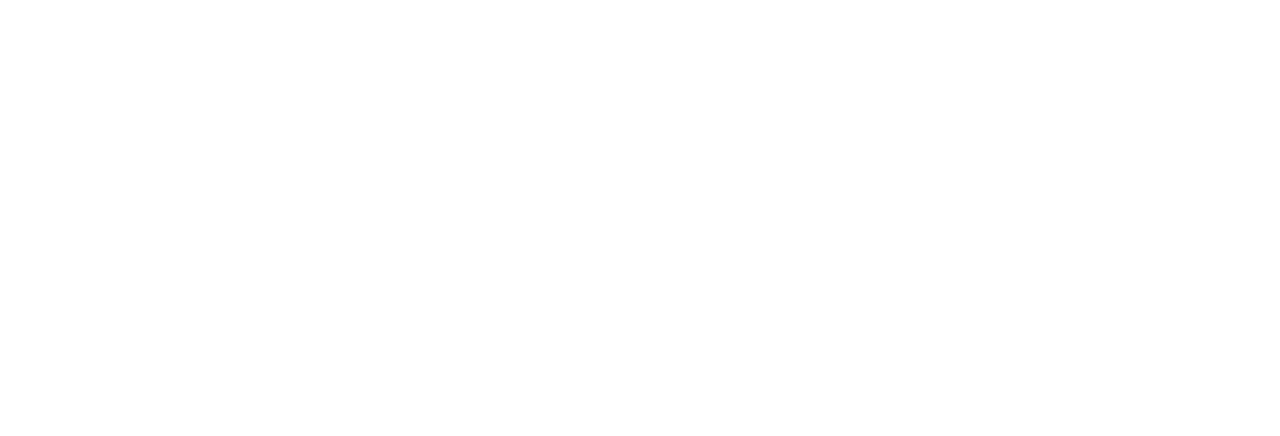
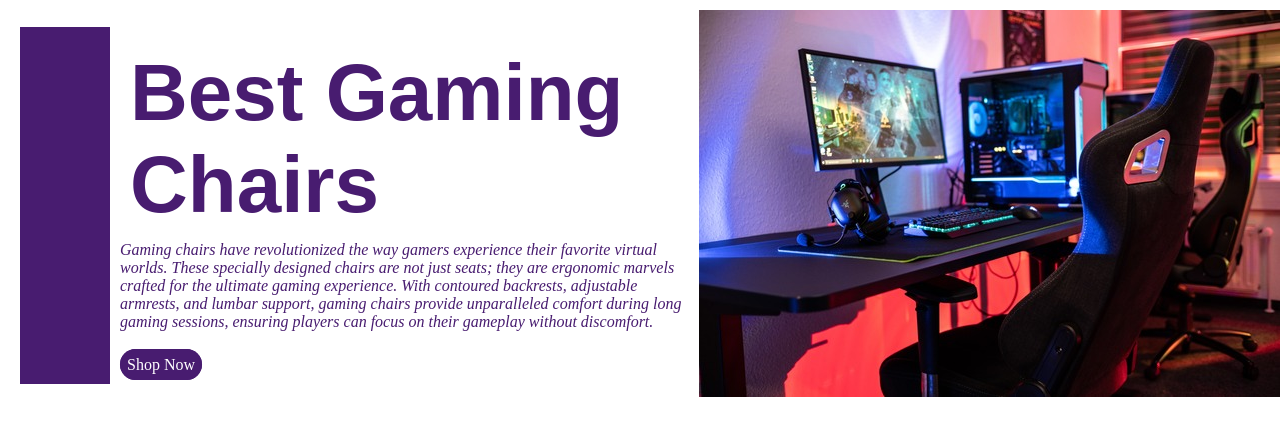
Before and after one commit to ShowkatJamil/MIS455_Quiz-1, a plain HTML site: page index.html in a window 1280 px wide. Drawn offline with Linux system fonts and the light colour scheme.

Commit message:
first commit

```diff
--- a/index.html
+++ b/index.html
@@ -1,11 +1,43 @@
 <!DOCTYPE html>
 <html lang="en">
-<head>
-    <meta charset="UTF-8">
-    <meta name="viewport" content="width=device-width, initial-scale=1.0">
-    <title>Document</title>
-</head>
-<body>
+  <head>
+    <meta charset="UTF-8" />
+    <meta name="viewport" content="width=device-width, initial-scale=1.0" />
+    <link rel="stylesheet" href="style.css">
+    <title>Gamers Heaven</title>
+  </head>
+  <body>
+    <div class="container">
+      <div class="upper-div">
+        <div class="upper-div-content">
+            <h1>Best Gaming <br> Chairs</h1>
+          <p>
+            Gaming chairs have revolutionized the way gamers experience their
+            favorite virtual worlds. These specially designed chairs are not
+            just seats; they are ergonomic marvels crafted for the ultimate
+            gaming experience. With contoured backrests, adjustable armrests,
+            and lumbar support, gaming chairs provide unparalleled comfort
+            during long gaming sessions, ensuring players can focus on their
+            gameplay without discomfort.
+          </p>
+          <a href="https://99grid.com/" target="_blank" id="shop-now">Shop Now</a>
 
-</body>
+    </div>
+
+
+
+        <div class="upper-div-img">
+          <a href="https://99grid.com/" target="_blank"><img src="resources/pic-1.jpg" /></a>
+        </div>
+      </div>
+
+      <div class="lower-div">
+        <div class="lower-div-img">
+          <!-- <a><img src="resources/pic-2.jpg"></a> -->
+        </div>
+
+        <div class="lower-div-content"></div>
+      </div>
+    </div>
+  </body>
 </html>
--- a/style.css
+++ b/style.css
@@ -0,0 +1,50 @@
+*{
+    margin: 0px;
+}
+
+.container{
+    display: contents;
+    color: rgb(72, 28, 112);
+
+}
+
+.upper-div{
+    display: flex;
+    justify-content:space-evenly;
+    align-items: center;
+    margin: 10px 0px 10px 20px;
+}
+
+.container .upper-div-content{
+    width: 70%;
+    padding: 10px 10px 10px 100px;
+    box-shadow: 90px 0px 0px rgb(72, 28, 112) inset;
+}
+h1{
+    font-weight: 900;
+    font-size: 5rem;
+    padding: 10px 10px 10px 10px;
+    font-family: Arial, Helvetica, sans-serif;
+}
+
+.container .upper-div-content p{
+    font-style: italic;
+    margin: 0px 0px 25px 0px;
+}
+
+.container .upper-div-img{
+    width: 50%;
+    height: 10%;
+}
+
+#shop-now{
+    padding: 5px 5px 5px 5px;
+    border: 2px solid rgb(72, 28, 112);
+    border-radius: 20px;
+    color:white;
+    background-color: rgb(72, 28, 112);
+}
+
+a{
+    text-decoration: none;
+}
```
Also changed, not shown: resources/border.png (added), resources/pic-1.jpg (added), 1 other file.
